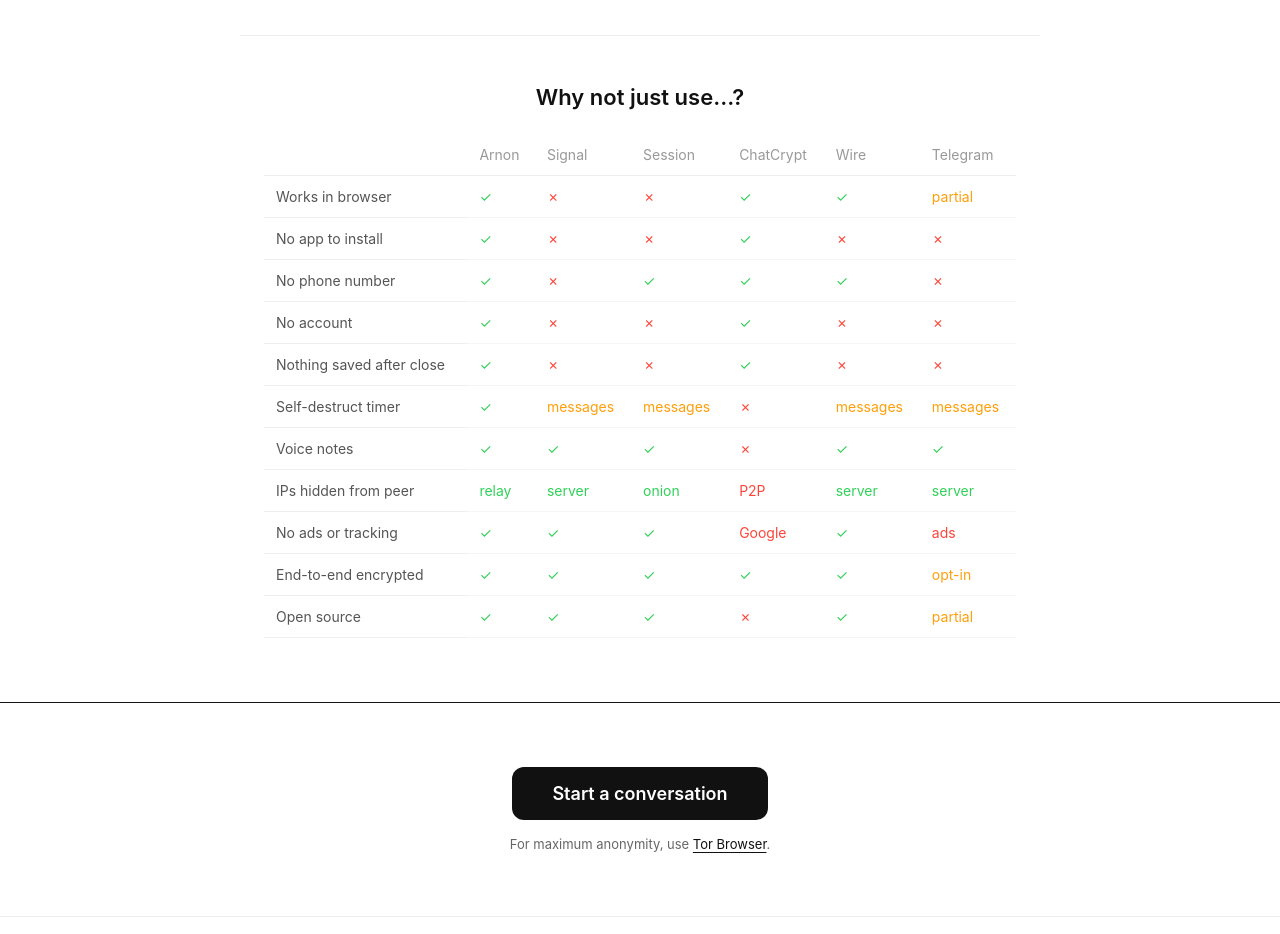
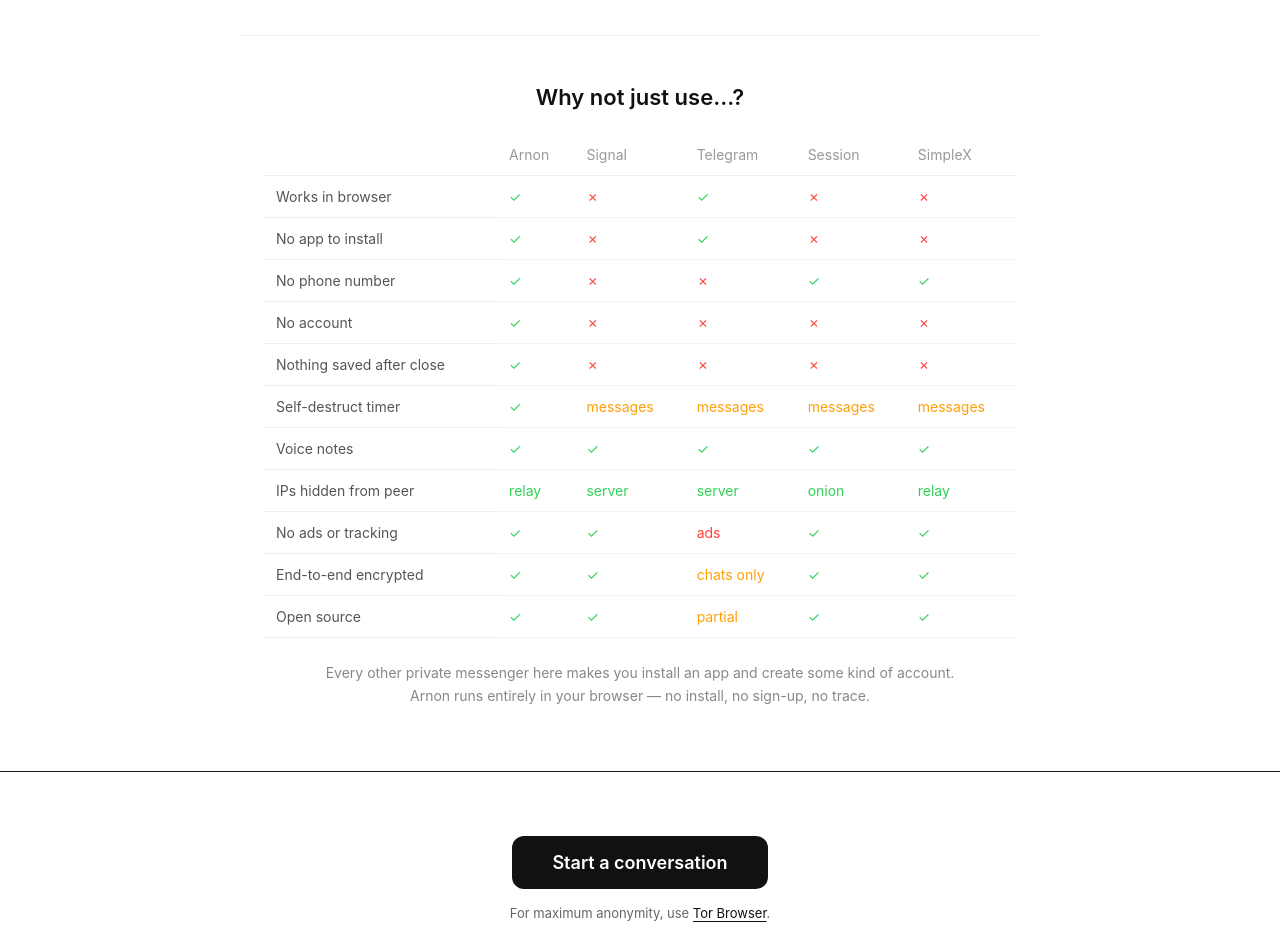
Before and after one commit to atas2390/arnon, a plain HTML site: page index.html in a window 1280 px wide. Shown: the part 1640-2574 px from the top of the page. Drawn offline with Linux system fonts and the light colour scheme.

Commit message:
reorder table, add tagline

```diff
--- a/index.html
+++ b/index.html
@@ -169,20 +169,20 @@
   <h2 style="text-align:center;font-size:22px;font-weight:600;margin-bottom:24px">Why not just use...?</h2>
   <div style="overflow-x:auto">
   <table class="comp-table" role="table" aria-label="Feature comparison">
-    <tr><th scope="col"></th><th scope="col">Arnon</th><th scope="col">Signal</th><th scope="col">Session</th><th scope="col">ChatCrypt</th><th scope="col">Wire</th><th scope="col">Telegram</th></tr>
-    <tr><th scope="row">Works in browser</th><td class="yes">✓</td><td class="no">✗</td><td class="no">✗</td><td class="yes">✓</td><td class="yes">✓</td><td class="maybe">partial</td></tr>
-    <tr><th scope="row">No app to install</th><td class="yes">✓</td><td class="no">✗</td><td class="no">✗</td><td class="yes">✓</td><td class="no">✗</td><td class="no">✗</td></tr>
-    <tr><th scope="row">No phone number</th><td class="yes">✓</td><td class="no">✗</td><td class="yes">✓</td><td class="yes">✓</td><td class="yes">✓</td><td class="no">✗</td></tr>
-    <tr><th scope="row">No account</th><td class="yes">✓</td><td class="no">✗</td><td class="no">✗</td><td class="yes">✓</td><td class="no">✗</td><td class="no">✗</td></tr>
-    <tr><th scope="row">Nothing saved after close</th><td class="yes">✓</td><td class="no">✗</td><td class="no">✗</td><td class="yes">✓</td><td class="no">✗</td><td class="no">✗</td></tr>
-    <tr><th scope="row">Self-destruct timer</th><td class="yes">✓</td><td class="maybe">messages</td><td class="maybe">messages</td><td class="no">✗</td><td class="maybe">messages</td><td class="maybe">messages</td></tr>
-    <tr><th scope="row">Voice notes</th><td class="yes">✓</td><td class="yes">✓</td><td class="yes">✓</td><td class="no">✗</td><td class="yes">✓</td><td class="yes">✓</td></tr>
-
-    <tr><th scope="row">IPs hidden from peer</th><td class="yes">relay</td><td class="yes">server</td><td class="yes">onion</td><td class="no">P2P</td><td class="yes">server</td><td class="yes">server</td></tr>
-    <tr><th scope="row">No ads or tracking</th><td class="yes">✓</td><td class="yes">✓</td><td class="yes">✓</td><td class="no">Google</td><td class="yes">✓</td><td class="no">ads</td></tr>
-    <tr><th scope="row">End-to-end encrypted</th><td class="yes">✓</td><td class="yes">✓</td><td class="yes">✓</td><td class="yes">✓</td><td class="yes">✓</td><td class="maybe">opt-in</td></tr>
-    <tr><th scope="row">Open source</th><td class="yes">✓</td><td class="yes">✓</td><td class="yes">✓</td><td class="no">✗</td><td class="yes">✓</td><td class="maybe">partial</td></tr>
+    <tr><th scope="col"></th><th scope="col">Arnon</th><th scope="col">Signal</th><th scope="col">Telegram</th><th scope="col">Session</th><th scope="col">SimpleX</th></tr>
+    <tr><th scope="row">Works in browser</th><td class="yes">✓</td><td class="no">✗</td><td class="yes">✓</td><td class="no">✗</td><td class="no">✗</td></tr>
+    <tr><th scope="row">No app to install</th><td class="yes">✓</td><td class="no">✗</td><td class="yes">✓</td><td class="no">✗</td><td class="no">✗</td></tr>
+    <tr><th scope="row">No phone number</th><td class="yes">✓</td><td class="no">✗</td><td class="no">✗</td><td class="yes">✓</td><td class="yes">✓</td></tr>
+    <tr><th scope="row">No account</th><td class="yes">✓</td><td class="no">✗</td><td class="no">✗</td><td class="no">✗</td><td class="no">✗</td></tr>
+    <tr><th scope="row">Nothing saved after close</th><td class="yes">✓</td><td class="no">✗</td><td class="no">✗</td><td class="no">✗</td><td class="no">✗</td></tr>
+    <tr><th scope="row">Self-destruct timer</th><td class="yes">✓</td><td class="maybe">messages</td><td class="maybe">messages</td><td class="maybe">messages</td><td class="maybe">messages</td></tr>
+    <tr><th scope="row">Voice notes</th><td class="yes">✓</td><td class="yes">✓</td><td class="yes">✓</td><td class="yes">✓</td><td class="yes">✓</td></tr>
+    <tr><th scope="row">IPs hidden from peer</th><td class="yes">relay</td><td class="yes">server</td><td class="yes">server</td><td class="yes">onion</td><td class="yes">relay</td></tr>
+    <tr><th scope="row">No ads or tracking</th><td class="yes">✓</td><td class="yes">✓</td><td class="no">ads</td><td class="yes">✓</td><td class="yes">✓</td></tr>
+    <tr><th scope="row">End-to-end encrypted</th><td class="yes">✓</td><td class="yes">✓</td><td class="maybe">chats only</td><td class="yes">✓</td><td class="yes">✓</td></tr>
+    <tr><th scope="row">Open source</th><td class="yes">✓</td><td class="yes">✓</td><td class="maybe">partial</td><td class="yes">✓</td><td class="yes">✓</td></tr>
   </table>
+  <p style="text-align:center;color:#888;font-size:14px;margin-top:24px;line-height:1.6">Every other private messenger here makes you install an app and create some kind of account.<br>Arnon runs entirely in your browser — no install, no sign-up, no trace.</p>
   </div>
 </section>
 
```
